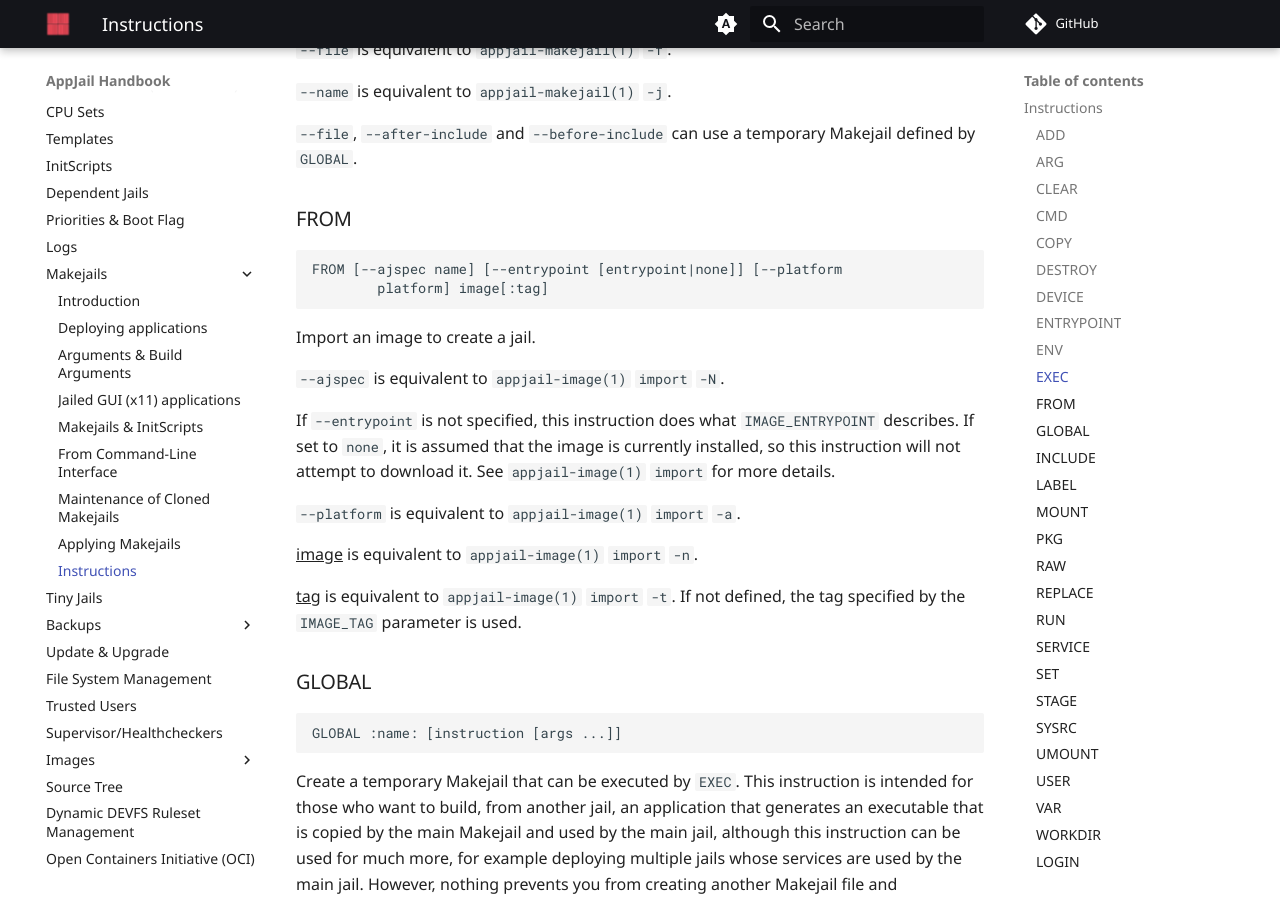
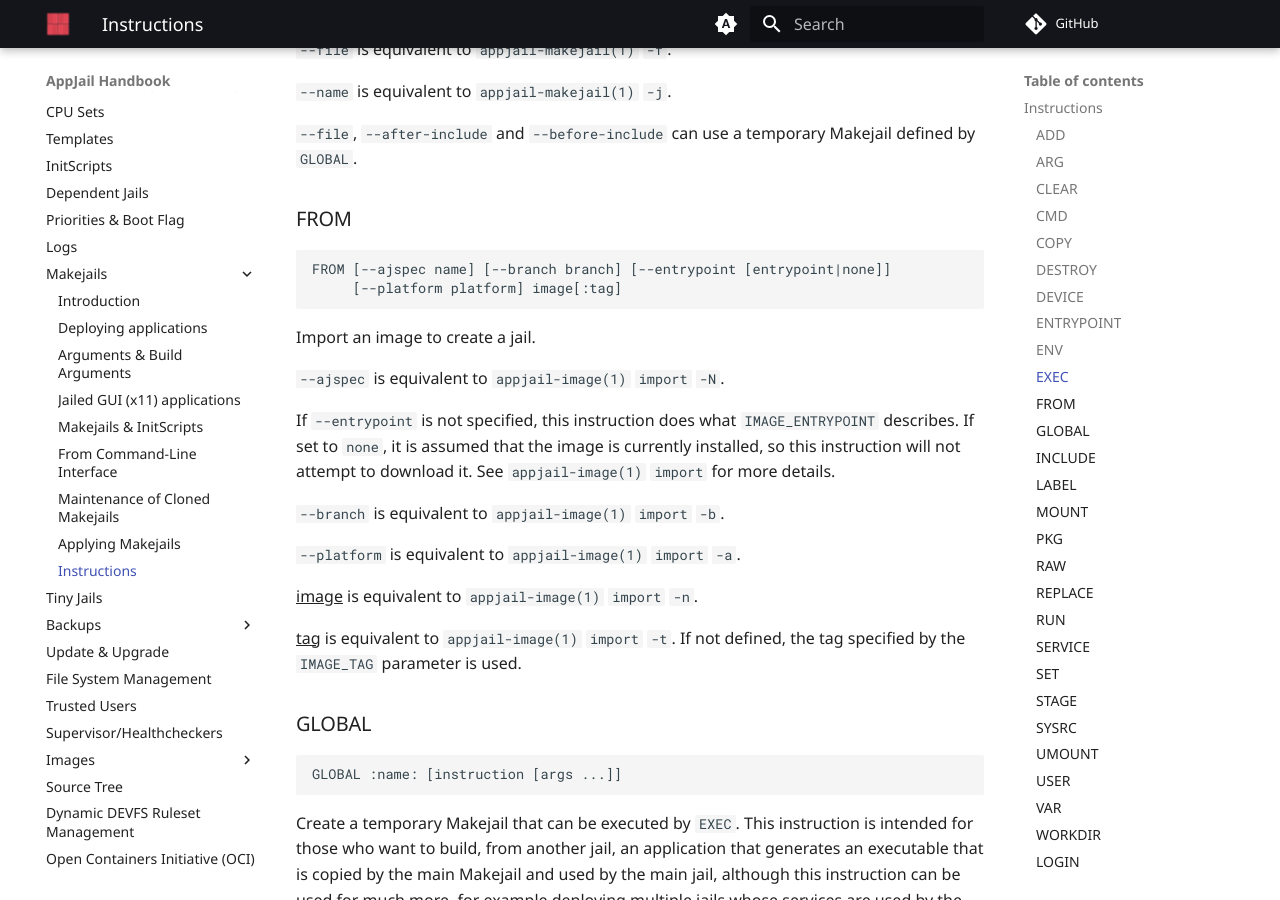
Before and after one commit to DtxdF/AppJail.docs, an MkDocs documentation site: the page built from docs/makejails/instructions.md, in a window 1280 px wide and 900 px high, scrolled down 4009 px. Built offline with MkDocs 1.6.1 and Material for MkDocs 9.7.7, drawn with Linux system fonts in a browser that asks for light colours; comment, search, counter and statistics services are not loaded; some of the changed text lies outside the part shown.

Commit message:
Update `FROM` and `INCLUDE` instructions

````diff
--- a/docs/makejails/instructions.md
+++ b/docs/makejails/instructions.md
@@ -173,8 +173,8 @@ Run a Makejail.
 ### FROM
 
 ```
-FROM [--ajspec name] [--entrypoint [entrypoint|none]] [--platform
-        platform] image[:tag]
+FROM [--ajspec name] [--branch branch] [--entrypoint [entrypoint|none]]
+     [--platform platform] image[:tag]
 ```
 
 Import an image to create a jail.
@@ -182,6 +182,8 @@ Import an image to create a jail.
 `--ajspec` is equivalent to `appjail-image(1)` `import` `-N`.
 
 If `--entrypoint` is not specified, this instruction does what `IMAGE_ENTRYPOINT` describes. If set to `none`, it is assumed that the image is currently installed, so this instruction will not attempt to download it. See `appjail-image(1)` `import` for more details.
+
+`--branch` is equivalent to `appjail-image(1)` `import` `-b`.
 
 `--platform` is equivalent to `appjail-image(1)` `import` `-a`.
 
@@ -362,13 +364,17 @@ Note that you must set this method explicitly when the pathname has a `+` sign.
 
 Use the output of a command as the Makejail file.
 
-**git**+<ins>url</ins> [**--baseurl** <ins>url</ins>] [**--cachedir**] [**--file** <ins>makejail</ins>] [**--global**|**--local** [**--cachedir** <ins>directory</ins>|**--tmp**]
+**git**+<ins>url</ins> [**--baseurl** <ins>url</ins>] [**--branch** <ins>branch</ins>] [**--file** <ins>makejail</ins>] [**--global**|**--local** [**--cachedir** <ins>directory</ins>|**--tmp**]
 
-Clone a `git(1)` repository. With `--global`, the `git(1)` repository is cloned to the global cache directory defined by `GLOBAL_GIT_CACHEDIR`, with `--local`, the `git(1)` repository is cloned to the local cache directory defined by the `--cachedir` parameter, and with `--tmp` the `git(1)` repository is cloned as a temporary directory.
+Clone a `git(1)` repository.
+
+With `--global`, the `git(1)` repository is cloned to the global cache directory defined by `GLOBAL_GIT_CACHEDIR`, with `--local`, the `git(1)` repository is cloned to the local cache directory defined by the `--cachedir` parameter, and with `--tmp` the `git(1)` repository is cloned as a temporary directory.
 
 After the `git(1)` repository is cloned, the Makejail specified by `--file`, which by default is Makejail, is executed.
 
 `--basedir` is intended for other git-like methods.
+
+By default no branch is specified, but with `--branch` you can specify a specific branch.
 
 This instruction requires that `devel/git` be installed before use.
 
````
